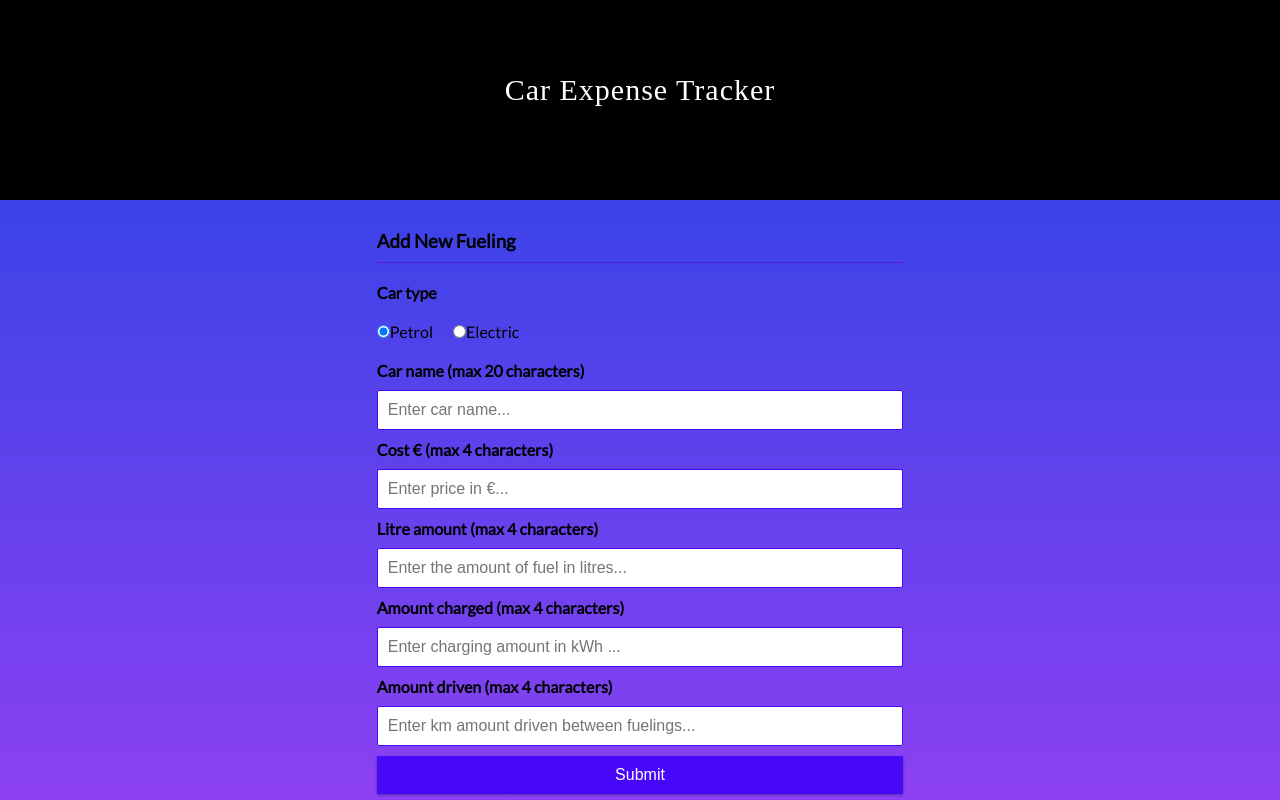
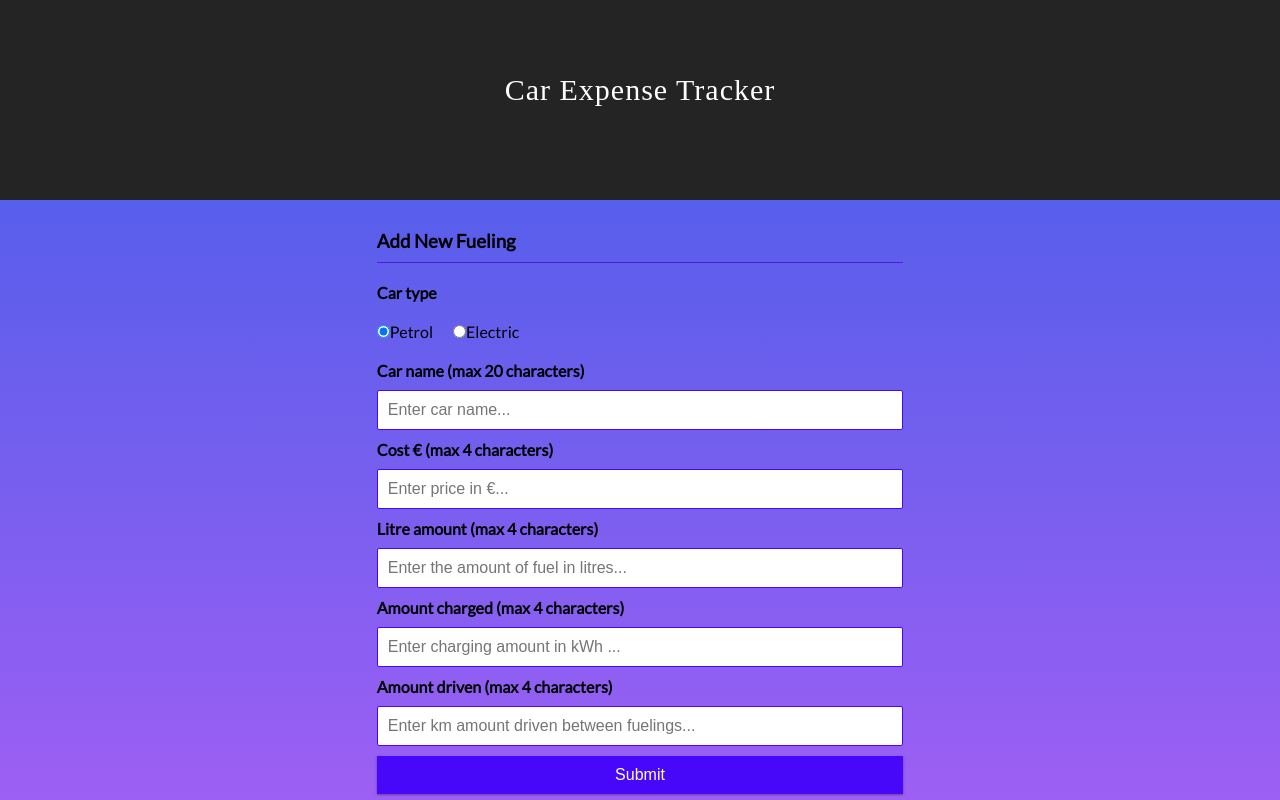
Before and after one commit to mixmading/frontend-teamwork, a React (Create React App) app: page / in a window 1280 px wide. Shown: the top 800 px of the page. Built offline with nearby package versions, Linux system fonts and the light colour scheme.

Commit message:
ulkonäkö muutokset

```diff
--- a/src/App.css
+++ b/src/App.css
@@ -137,7 +137,7 @@ input[type='number'] {
 }
 
 body {
-  background: linear-gradient(to bottom, #0c33e2ea, #f700ffc2);
+  background: linear-gradient(to bottom, #0c33e2c9, #f700ff9f);
 }
 
 .container {
--- a/src/scripts/Header.css
+++ b/src/scripts/Header.css
@@ -3,7 +3,7 @@
     top: 0;
     left: 0;
     width: 100%;
-    background: #000000;
+    background: #242424;
     color:#fff;
     z-index: 1000;
     height: 200px;
```
